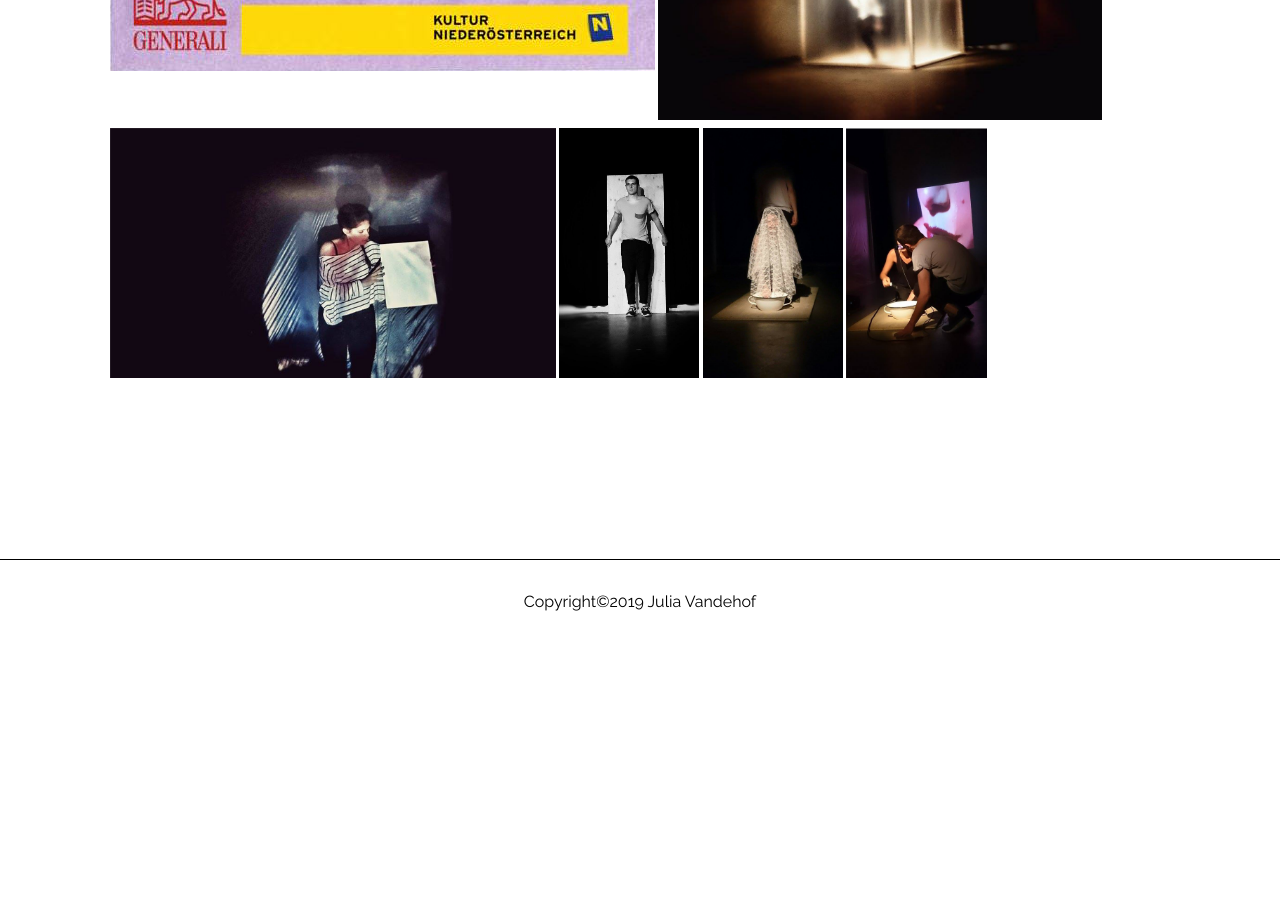
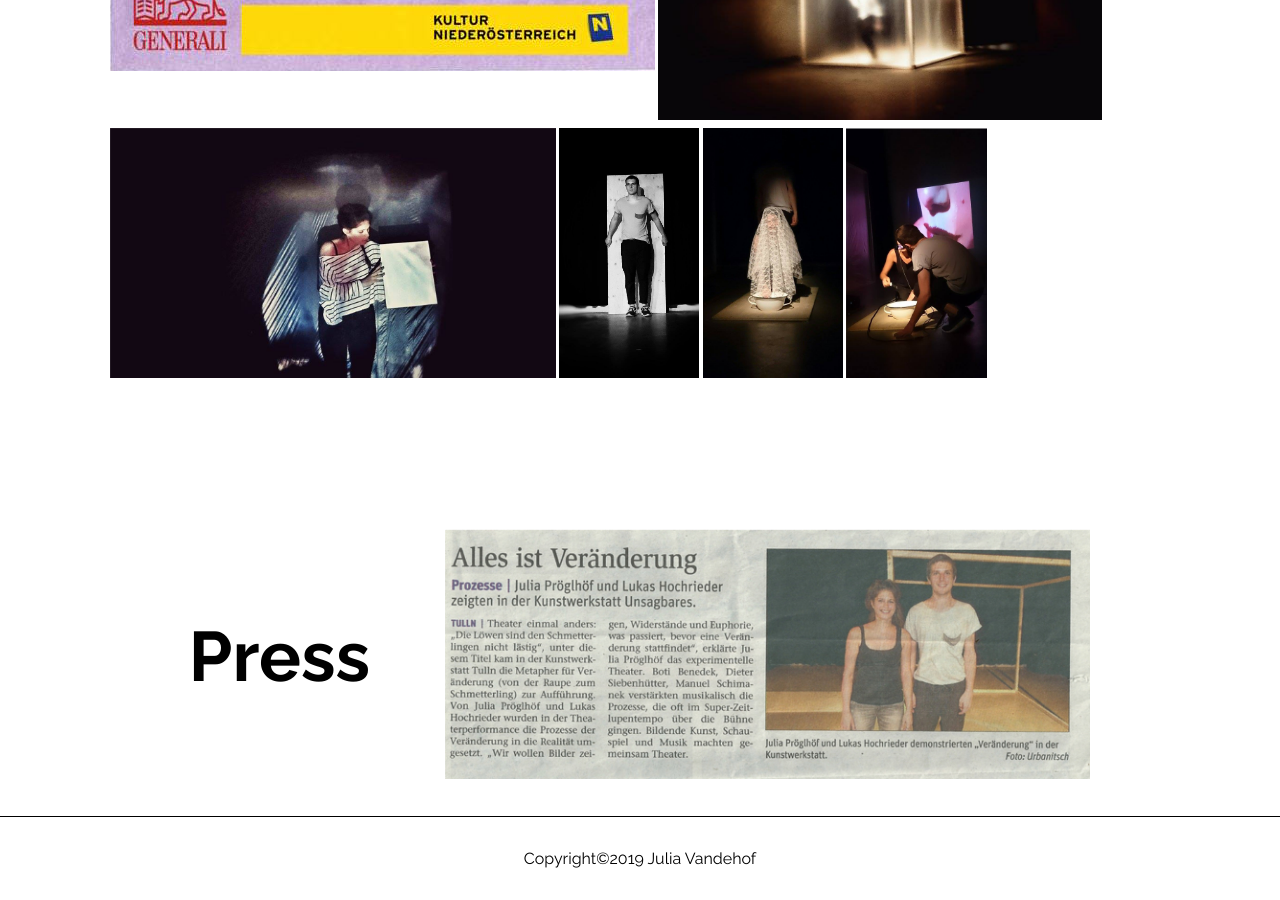
Before and after one commit to matteocarpi/julia, a Jekyll site: the page built from _posts/2019-03-05-die-löwen-sind-den-schmetterlineen-nicht-lästig.md, in a window 1280 px wide and 900 px high, scrolled down 1921 px. Built offline with Jekyll 4.4.1, drawn with Linux system fonts in a browser that asks for light colours; before the commit the page ends 2564 px from its top, so only the background shows below that.

Commit message:
press pictures logic and zoom

```diff
--- a/_layouts/post.html
+++ b/_layouts/post.html
@@ -50,14 +50,14 @@
     {% endif %}
 
     <div class="press">
-      {% if page.press_pictures and page.press_pictures != nil and press_pictures > 1 %}
+      {% if page.press_pictures and page.press_pictures != nil and page.press_pictures.size >= 1 %}
         <h2>Press</h2>
 
         <div class="pressGallery">
 
         {% for item in page.press_pictures %}
 
-          <img class="pressPicture" src="{{ item | prepend: site.baseurl }}" alt="">
+          <a data-fancybox="gallery" href="{{ item | prepend: site.baseurl }}"><img class="small" src="{{ item | prepend: site.baseurl }}"></a>
 
         {% endfor %}
 
```
